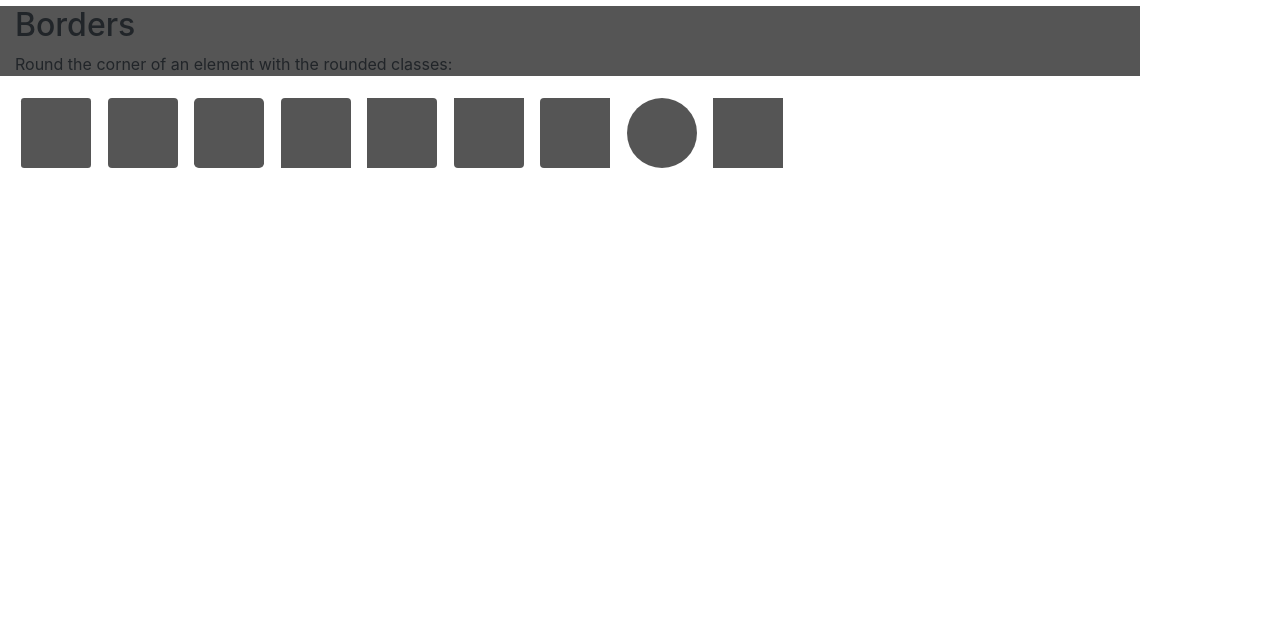
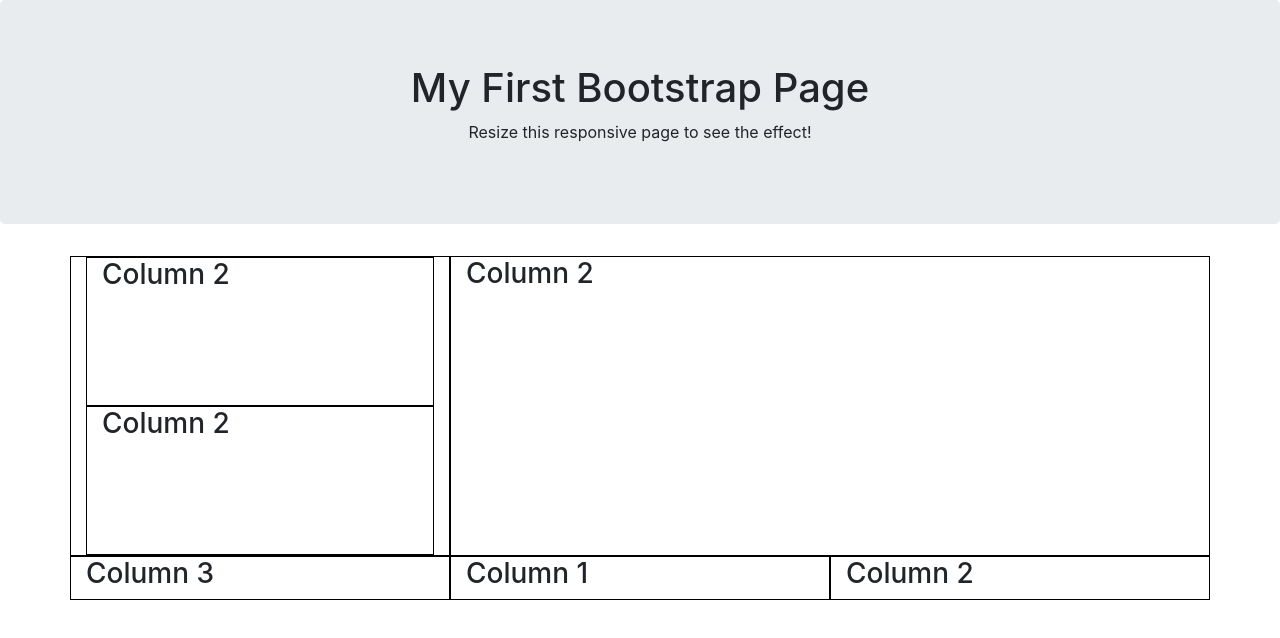
Before and after one commit to stella6767/Html-Css, a plain HTML site: page test.html in a window 1280 px wide. Drawn offline with nearby package versions, Linux system fonts and the light colour scheme.

Commit message:
부트스트랩 grid 연습

```diff
--- a/INSTA copy/css/main.css
+++ b/INSTA copy/css/main.css
@@ -64,7 +64,6 @@
 .hidden-box{
     display: none;
     opacity: 0.7;
-
 }
 
 
--- a/test.html
+++ b/test.html
@@ -10,30 +10,47 @@
     <script src="https://cdnjs.cloudflare.com/ajax/libs/popper.js/1.16.0/umd/popper.min.js"></script>
     <script src="https://maxcdn.bootstrapcdn.com/bootstrap/4.5.2/js/bootstrap.min.js"></script>
     <style>
-        div {
-            display: inline-block;
-            width: 70px;
-            height: 70px;
-            margin: 6px;
-            background-color: #555;
+        .img-box {
+            border: 1px solid black;
         }
     </style>
 </head>
 
 <body>
 
+    <div class="jumbotron text-center">
+        <h1>My First Bootstrap Page</h1>
+        <p>Resize this responsive page to see the effect!</p>
+    </div>
+
     <div class="container">
-        <h2>Borders</h2>
-        <p>Round the corner of an element with the rounded classes:</p>
-        <div class="rounded-sm"></div>
-        <div class="rounded"></div>
-        <div class="rounded-lg"></div>
-        <div class="rounded-top"></div>
-        <div class="rounded-right"></div>
-        <div class="rounded-bottom"></div>
-        <div class="rounded-left"></div>
-        <div class="rounded-circle"></div>
-        <div class="rounded-0"></div>
+        <div class="row">
+            <div class="col-sm-4 img-box" style="height: 300px;">
+                <div class="col-sm-12 img-box h-50">
+                    <h3>Column 2</h3>
+                </div>
+                <div class="col-sm-12 img-box h-50">
+                    <h3>Column 2</h3>
+                </div>
+
+            </div>
+            <div class="col-sm-8 img-box">
+                <h3>Column 2</h3>
+
+            </div>
+            <div class="col-sm-4 img-box">
+                <h3>Column 3</h3>
+            </div>
+            <div class="col-sm-4 img-box">
+                <h3>Column 1</h3>
+
+            </div>
+            <div class="col-sm-4 img-box">
+                <h3>Column 2</h3>
+
+            </div>
+
+        </div>
     </div>
 
 </body>
```
Also changed, not shown: INSTA copy/profile.html (+0 -2 lines).
